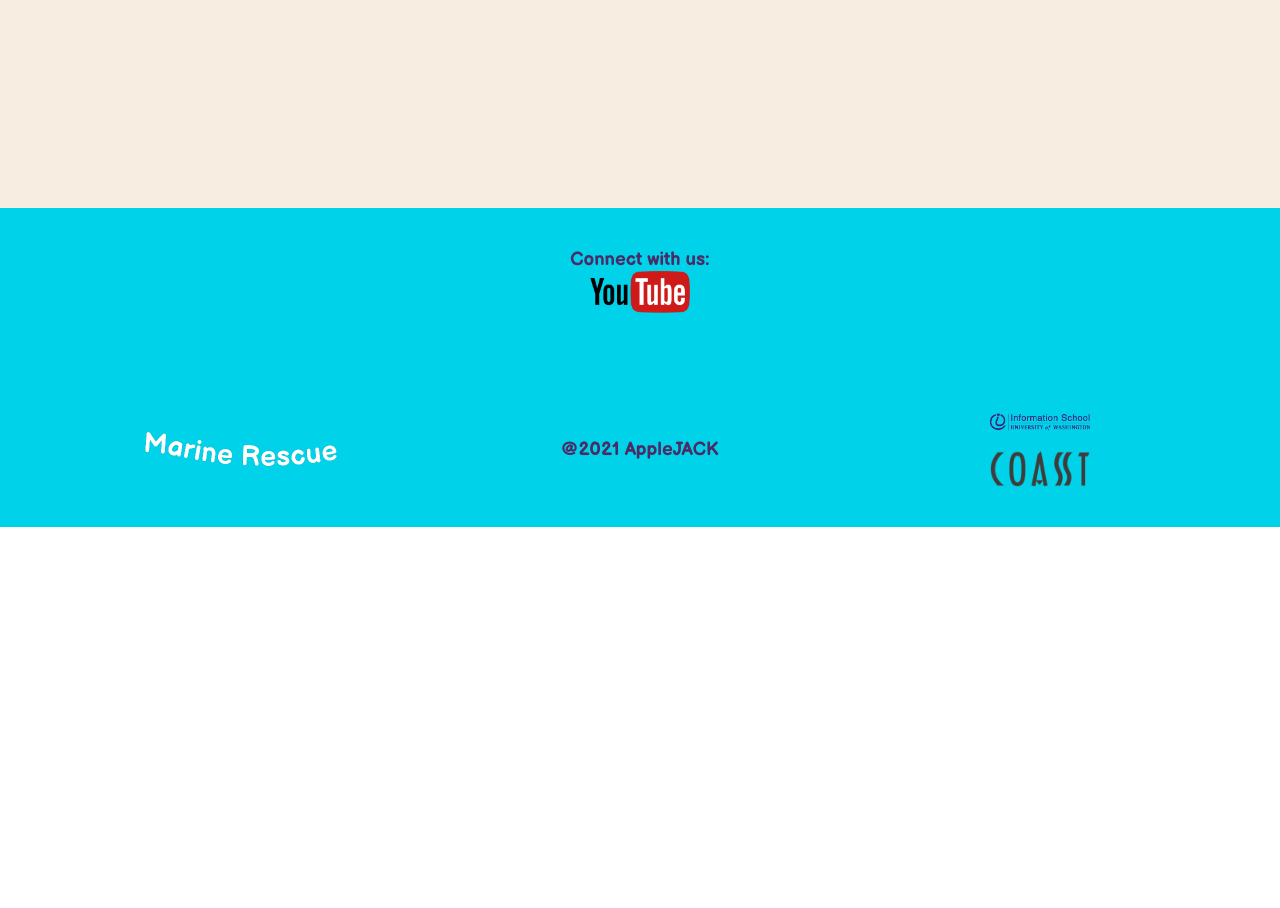
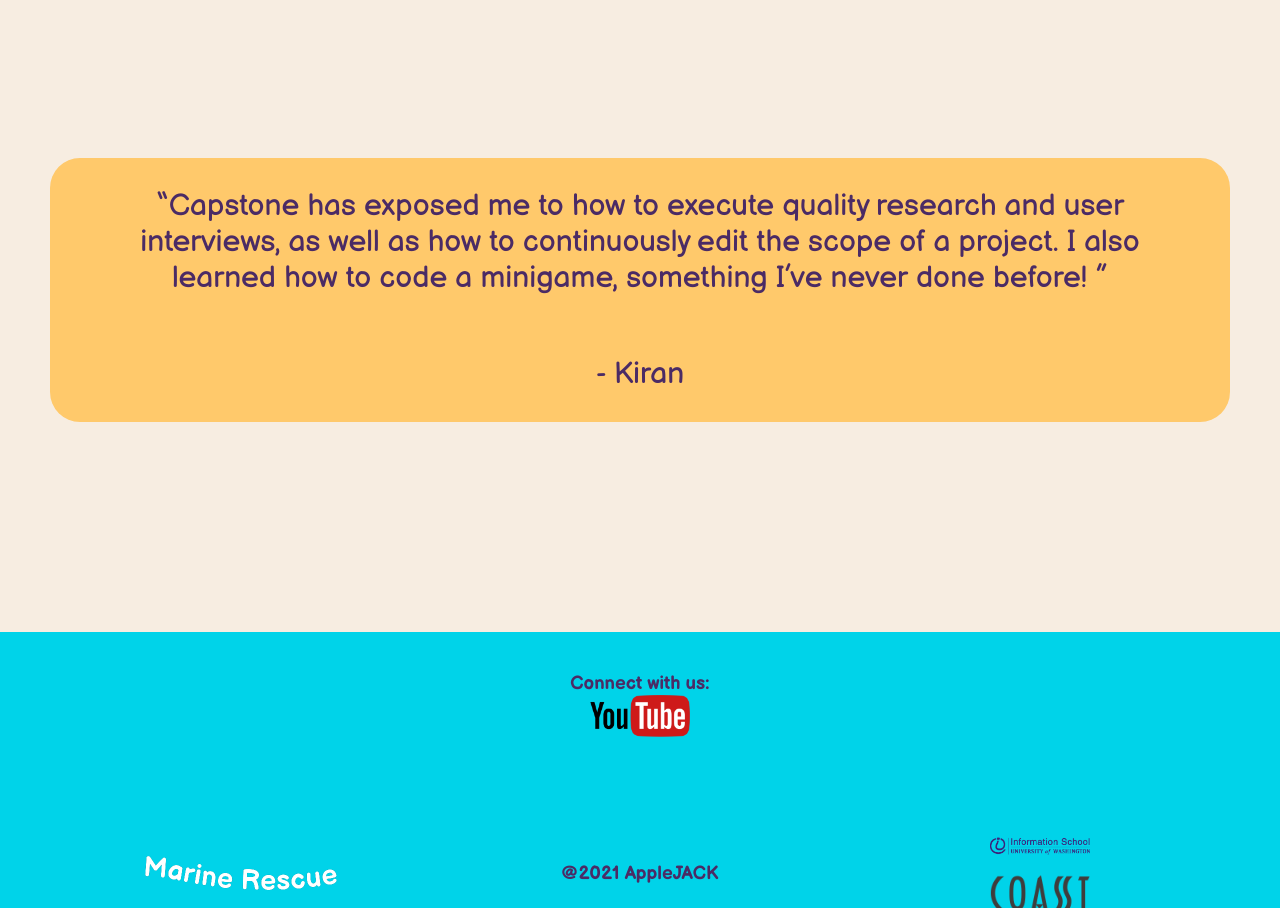
Before and after one commit to UW-AppleJACK/applejack, a React (Create React App) app in the folder marinerescue-frontend/: page /capstone in a window 1280 px wide. Shown: the part 9054-9962 px from the top of the page. Before the commit the page ends 9581 px from the top, so only its background shows below. Built offline with nearby package versions, Linux system fonts and the light colour scheme.

Commit message:
Added Kiran's quote

```diff
--- a/marinerescue-frontend/src/pages/CapstonePage.js
+++ b/marinerescue-frontend/src/pages/CapstonePage.js
@@ -141,6 +141,24 @@ class CapstonePage extends React.Component {
                             </div>
                         </div>
                     </div>
+                    <div class="row">
+                        <div class="column">
+                            <div class="content">
+                                <div class="container">
+                                    <p class="color-purple text-center">“Capstone has exposed me to how to execute quality research and user interviews, as well as how to continuously edit the scope of a project. I also learned how to code a minigame, something I’ve never done before! ”</p>
+                                    <p class="color-purple text-center">- Kiran</p>
+                                </div>
+                            </div>
+                        </div>
+                        {/* <div class="column">
+                            <div class="content">
+                                <div class="container">
+                                    <p class="color-purple text-center">“”</p>
+                                    <p class="color-purple text-center">- Andrey</p>
+                                </div>
+                            </div>
+                        </div> */}
+                    </div>
                 </div>
 
 
```
Also changed, not shown: 1 other file (tests, documents, lock files or other folders).
